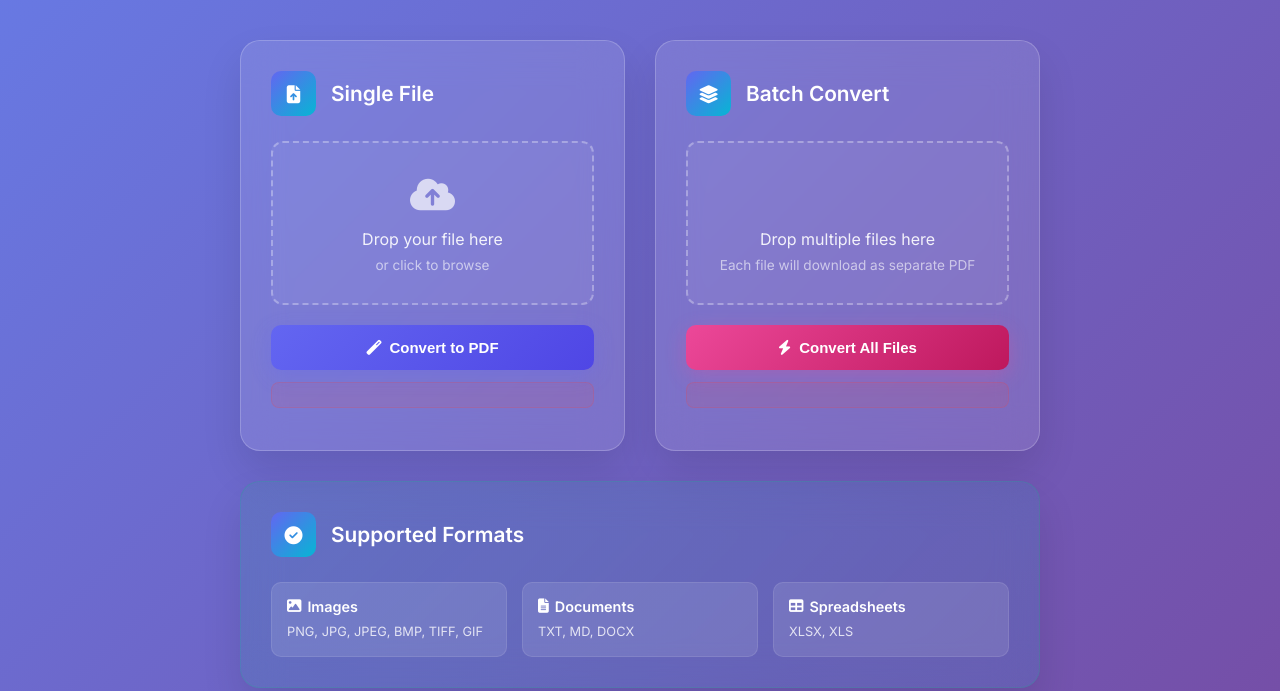
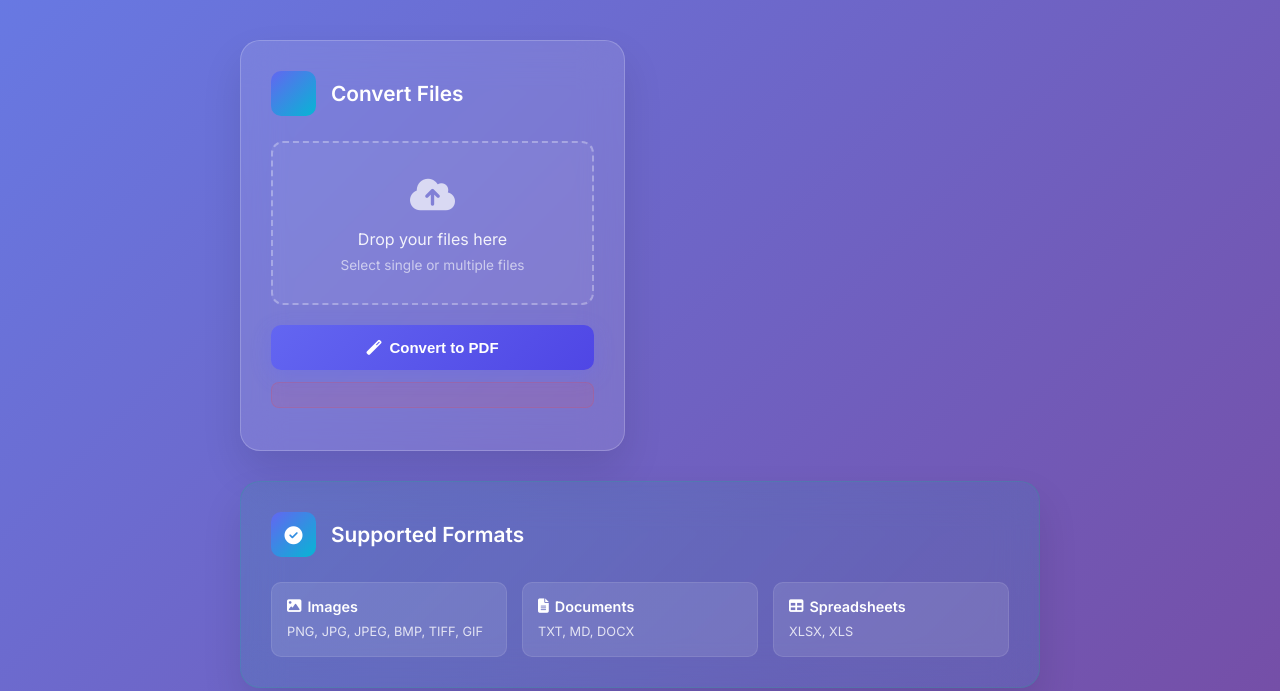
Before and after one commit to umarJ-max/ALL-File-Types-To-PDF-Convert, a Flask app: page / in a window 1280 px wide. Shown: the part 251-942 px from the top of the page. Run offline with Flask 2, Linux system fonts and the light colour scheme.

```diff
--- a/templates/index.html
+++ b/templates/index.html
@@ -383,19 +383,19 @@
             <div class="glass-card">
                 <div class="card-header">
                     <div class="card-icon">
-                        <i class="fas fa-file-upload"></i>
+                        <i class="fas fa-files"></i>
                     </div>
-                    <h2 class="card-title">Single File</h2>
+                    <h2 class="card-title">Convert Files</h2>
                 </div>
 
-                <form id="singleForm" enctype="multipart/form-data">
-                    <div class="file-drop-zone" onclick="document.getElementById('singleFile').click()">
+                <form id="batchForm" enctype="multipart/form-data">
+                    <div class="file-drop-zone" onclick="document.getElementById('batchFiles').click()">
                         <div class="drop-icon">
                             <i class="fas fa-cloud-upload-alt"></i>
                         </div>
-                        <div class="drop-text">Drop your file here</div>
-                        <div class="drop-subtext">or click to browse</div>
-                        <input type="file" id="singleFile" name="file" accept=".png,.jpg,.jpeg,.bmp,.tiff,.gif,.txt,.md,.docx,.xlsx,.xls">
+                        <div class="drop-text">Drop your files here</div>
+                        <div class="drop-subtext">Select single or multiple files</div>
+                        <input type="file" id="batchFiles" name="files" multiple accept=".png,.jpg,.jpeg,.bmp,.tiff,.gif,.txt,.md,.docx,.xlsx,.xls">
                     </div>
 
                     <button type="submit" class="btn">
@@ -403,40 +403,9 @@
                         Convert to PDF
                     </button>
 
-                    <div class="loading" id="singleLoading">
-                        <div class="loading-spinner"></div>
-                        Converting your file...
-                    </div>
-                    <div class="error" id="singleError"></div>
-                </form>
-            </div>
-
-            <div class="glass-card">
-                <div class="card-header">
-                    <div class="card-icon">
-                        <i class="fas fa-layer-group"></i>
-                    </div>
-                    <h2 class="card-title">Batch Convert</h2>
-                </div>
-
-                <form id="batchForm" enctype="multipart/form-data">
-                    <div class="file-drop-zone" onclick="document.getElementById('batchFiles').click()">
-                        <div class="drop-icon">
-                            <i class="fas fa-files"></i>
-                        </div>
-                        <div class="drop-text">Drop multiple files here</div>
-                        <div class="drop-subtext">Each file will download as separate PDF</div>
-                        <input type="file" id="batchFiles" name="files" multiple accept=".png,.jpg,.jpeg,.bmp,.tiff,.gif,.txt,.md,.docx,.xlsx,.xls">
-                    </div>
-
-                    <button type="submit" class="btn btn-secondary">
-                        <i class="fas fa-bolt"></i>
-                        Convert All Files
-                    </button>
-
                     <div class="loading" id="batchLoading">
                         <div class="loading-spinner"></div>
-                        Processing your files...
+                        Converting your files...
                     </div>
                     <div class="error" id="batchError"></div>
                 </form>
@@ -523,66 +492,13 @@
             }
         }
 
-        const singleDropZone = document.querySelector('#singleForm .file-drop-zone');
         const batchDropZone = document.querySelector('#batchForm .file-drop-zone');
-        const singleFileInput = document.getElementById('singleFile');
         const batchFileInput = document.getElementById('batchFiles');
 
-        setupDragAndDrop(singleDropZone, singleFileInput);
         setupDragAndDrop(batchDropZone, batchFileInput);
-
-        singleFileInput.addEventListener('change', (e) => {
-            updateDropZoneText(singleDropZone, e.target.files);
-        });
 
         batchFileInput.addEventListener('change', (e) => {
             updateDropZoneText(batchDropZone, e.target.files);
-        });
-
-        document.getElementById('singleForm').addEventListener('submit', async (e) => {
-            e.preventDefault();
-            const formData = new FormData();
-            const file = document.getElementById('singleFile').files[0];
-
-            if (!file) {
-                document.getElementById('singleError').textContent = 'Please select a file to convert';
-                return;
-            }
-
-            formData.append('file', file);
-
-            document.getElementById('singleLoading').style.display = 'block';
-            document.getElementById('singleError').textContent = '';
-
-            try {
-                const response = await fetch('/convert', {
-                    method: 'POST',
-                    body: formData
-                });
-
-                if (response.ok) {
-                    const blob = await response.blob();
-                    const url = window.URL.createObjectURL(blob);
-                    const a = document.createElement('a');
-                    a.href = url;
-                    a.download = file.name.replace(/\.[^/.]+$/, '') + '.pdf';
-                    a.click();
-                    window.URL.revokeObjectURL(url);
-
-                    document.getElementById('singleFile').value = '';
-                    const dropText = singleDropZone.querySelector('.drop-text');
-                    const dropSubtext = singleDropZone.querySelector('.drop-subtext');
-                    dropText.textContent = 'Drop your file here';
-                    dropSubtext.textContent = 'or click to browse';
-                } else {
-                    const error = await response.json();
-                    document.getElementById('singleError').textContent = error.error;
-                }
-            } catch (error) {
-                document.getElementById('singleError').textContent = 'Conversion failed. Please try again.';
-            }
-
-            document.getElementById('singleLoading').style.display = 'none';
         });
 
         document.getElementById('batchForm').addEventListener('submit', async (e) => {
@@ -627,8 +543,8 @@
                 document.getElementById('batchFiles').value = '';
                 const dropText = batchDropZone.querySelector('.drop-text');
                 const dropSubtext = batchDropZone.querySelector('.drop-subtext');
-                dropText.textContent = 'Drop multiple files here';
-                dropSubtext.textContent = 'or click to select files';
+                dropText.textContent = 'Drop your files here';
+                dropSubtext.textContent = 'Select single or multiple files';
 
             } catch (error) {
                 document.getElementById('batchError').textContent = 'Batch conversion failed. Please try again.';
```
